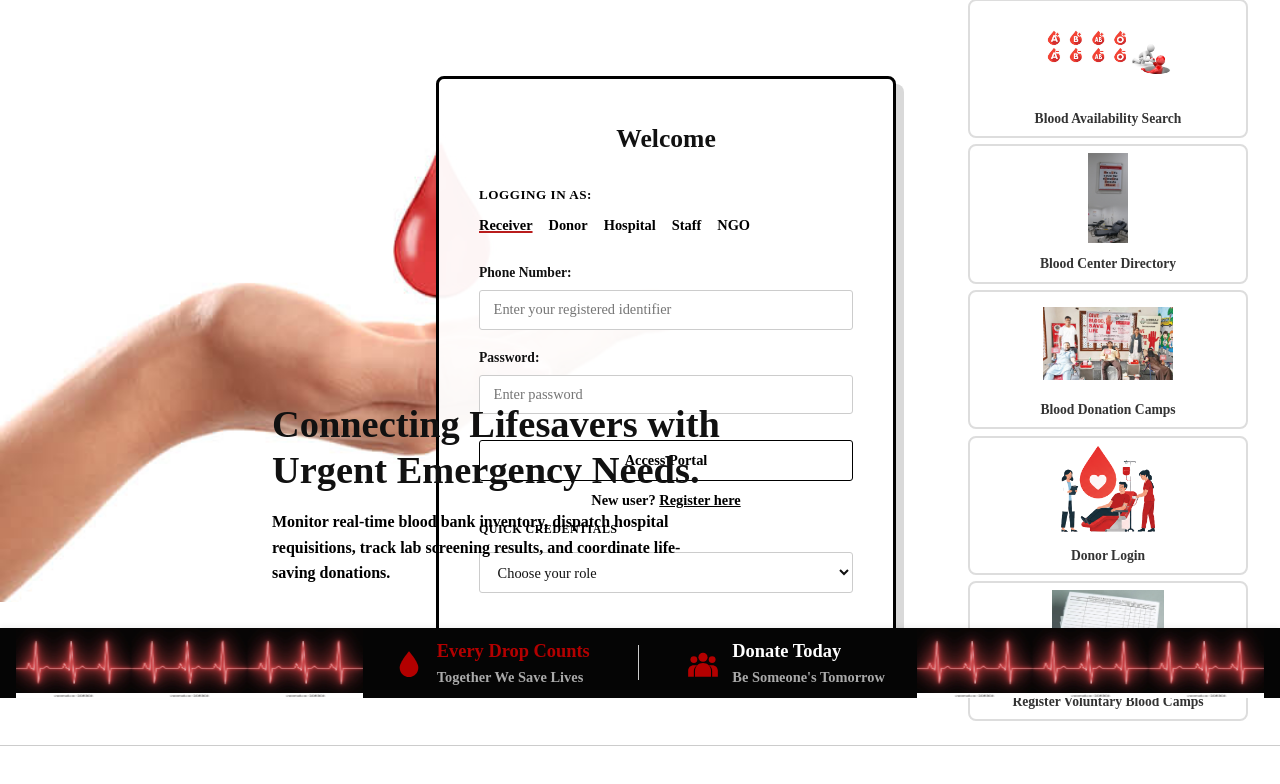
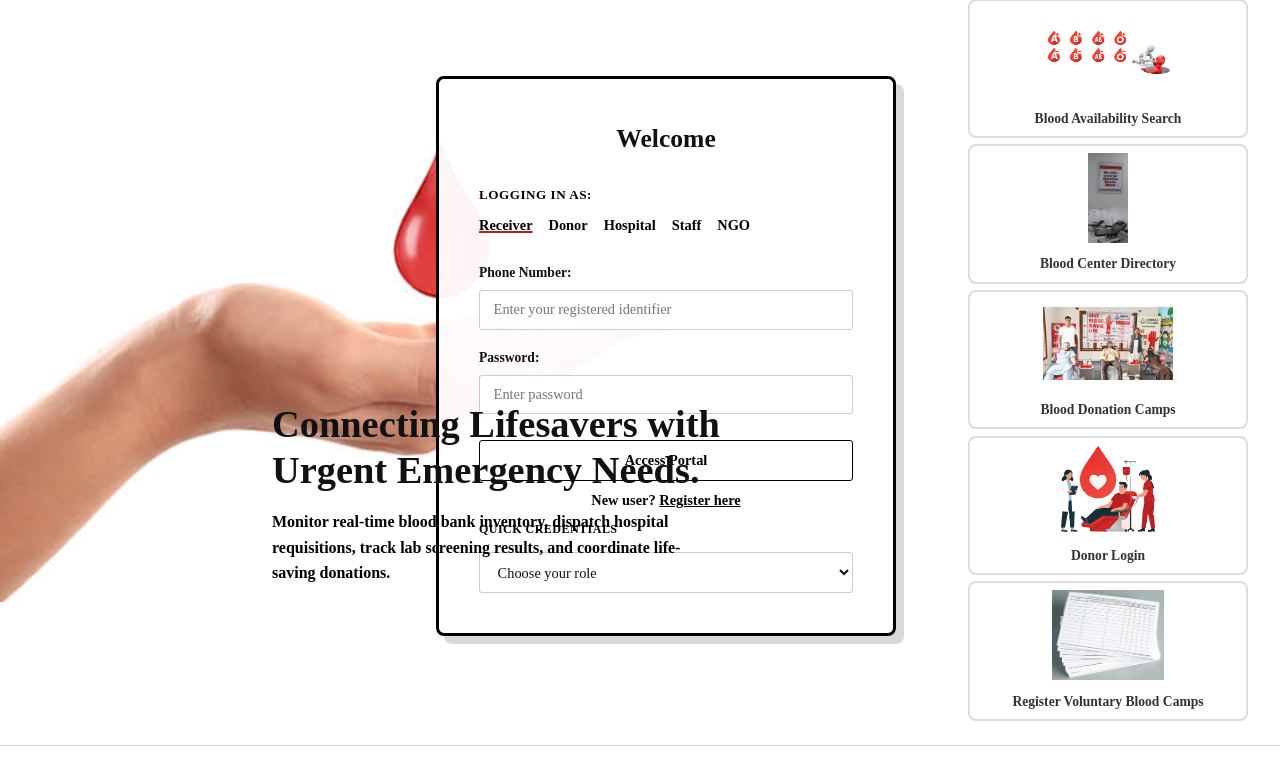
Before and after one commit to Shravya317/blood-bank-management-system, a Flask app: page /auth/login in a window 1280 px wide. Shown: the part 102-886 px from the top of the page. Run offline with Flask 3, Linux system fonts and the light colour scheme.

Commit message:
Remove experimental heartbeat footer from login page

```diff
--- a/templates/login.html
+++ b/templates/login.html
@@ -208,96 +208,4 @@
 </script>
 
 
-<style>
-.login-footer {
-    position: fixed;
-    bottom: 0;
-    left: 0;
-    width: 100%;
-    height: 70px;
-    background-color: #050505;
-    display: flex;
-    align-items: center;
-    justify-content: space-between;
-    padding: 0 1rem;
-    box-shadow: 0 -2px 5px rgba(0,0,0,0.05);
-    z-index: 1000;
-}
-.heartbeat-line {
-    flex: 1;
-    height: 100%;
-    display: flex;
-    overflow: hidden;
-    align-items: center;
-}
-.heartbeat-line svg {
-    width: 100%;
-    height: 100%;
-}
-.footer-content {
-    display: flex;
-    align-items: center;
-    gap: 3rem;
-    padding: 0 2rem;
-    font-family: 'Times New Roman', Times, serif;
-}
-.footer-item {
-    display: flex;
-    align-items: center;
-    gap: 0.85rem;
-}
-.footer-item .text {
-    display: flex;
-    flex-direction: column;
-    justify-content: center;
-}
-.footer-item .title {
-    font-weight: 900;
-    font-size: 1.15rem;
-}
-.footer-item .sub {
-    font-size: 0.9rem;
-    color: #aaaaaa;
-    font-weight: bold;
-}
-.footer-divider {
-    width: 1px;
-    height: 35px;
-    background-color: #cccccc;
-}
-</style>
-
-<div class="login-footer">
-    <div class="heartbeat-line" style="background: url('{{ url_for("static", filename="img/heartbeat_bg.png") }}') repeat-x center; background-size: contain; mix-blend-mode: screen;">
-
-    </div>
-    <div class="footer-content">
-        <div class="footer-item">
-            <svg width="28" height="28" viewBox="0 0 24 24" fill="#b30000"><path d="M12,2C12,2 4,11.2 4,16C4,20.4 7.6,24 12,24C16.4,24 20,20.4 20,16C20,11.2 12,2 12,2Z"/></svg>
-            <div class="text">
-                <span class="title" style="color: #b30000;">Every Drop Counts</span>
-                <span class="sub">Together We Save Lives</span>
-            </div>
-        </div>
-        <div class="footer-divider"></div>
-        <div class="footer-item">
-            <svg width="32" height="28" viewBox="0 0 28 24" fill="#b30000">
-                <circle cx="14" cy="7" r="4" />
-                <path d="M14,12 C10,12 7,15 7,19 L7,24 L21,24 L21,19 C21,15 18,12 14,12 Z" />
-                <circle cx="6" cy="9" r="3" />
-                <path d="M6,14 C3,14 1,16 1,19 L1,24 L6,24 L6,19 C6,17 7,15 9,14 C8,14 7,14 6,14 Z" />
-                <circle cx="22" cy="9" r="3" />
-                <path d="M22,14 C21,14 20,14 19,14 C21,15 22,17 22,19 L22,24 L27,24 L27,19 C27,16 25,14 22,14 Z" />
-            </svg>
-            <div class="text">
-                <span class="title" style="color: #ffffff;">Donate Today</span>
-                <span class="sub">Be Someone's Tomorrow</span>
-            </div>
-        </div>
-    </div>
-    <div class="heartbeat-line" style="background: url('{{ url_for("static", filename="img/heartbeat_bg.png") }}') repeat-x center; background-size: contain; mix-blend-mode: screen;">
-
-    </div>
-</div>
-
 {% endblock %}
```
Also changed, not shown: static/img/heartbeat_bg.png (deleted).
